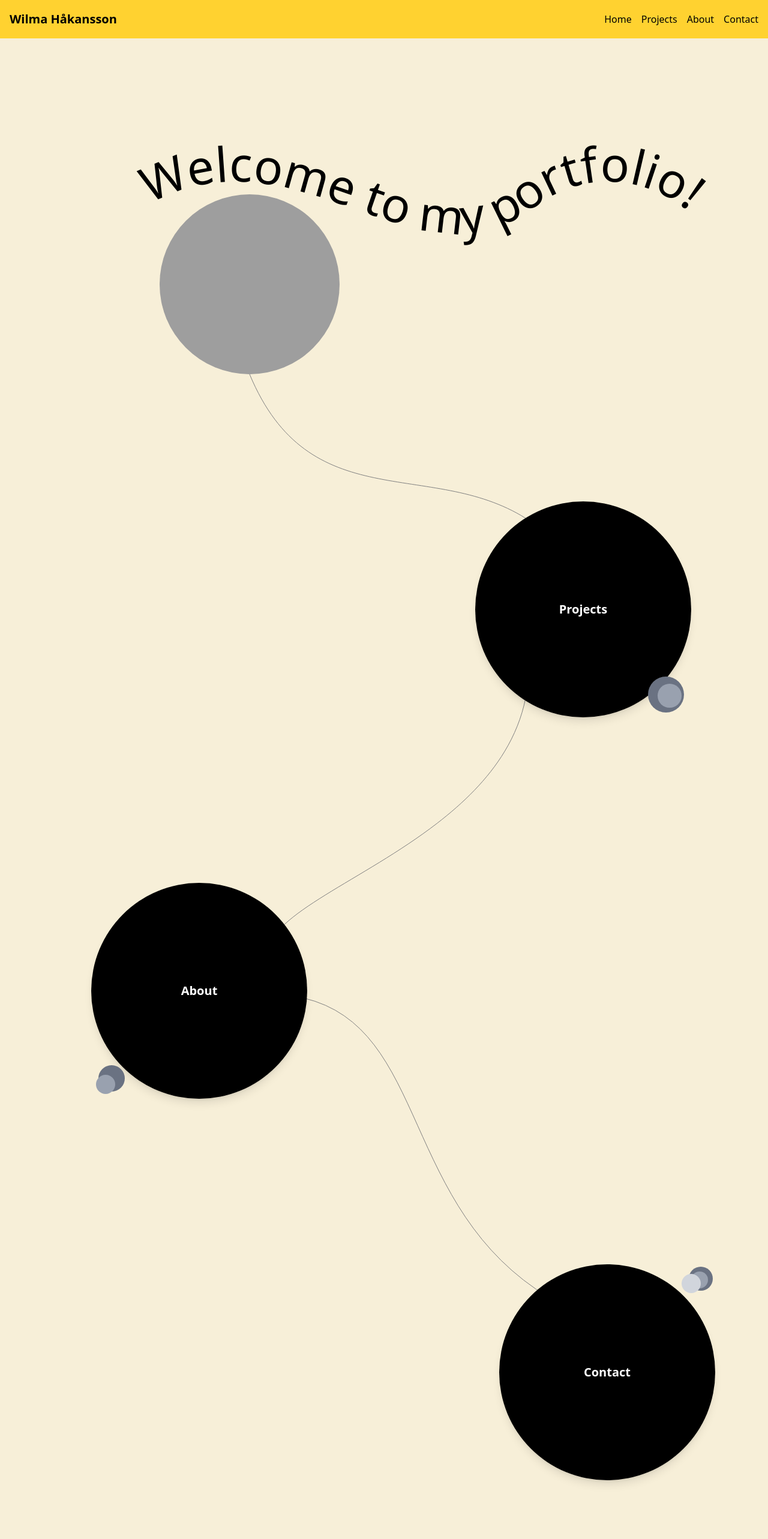
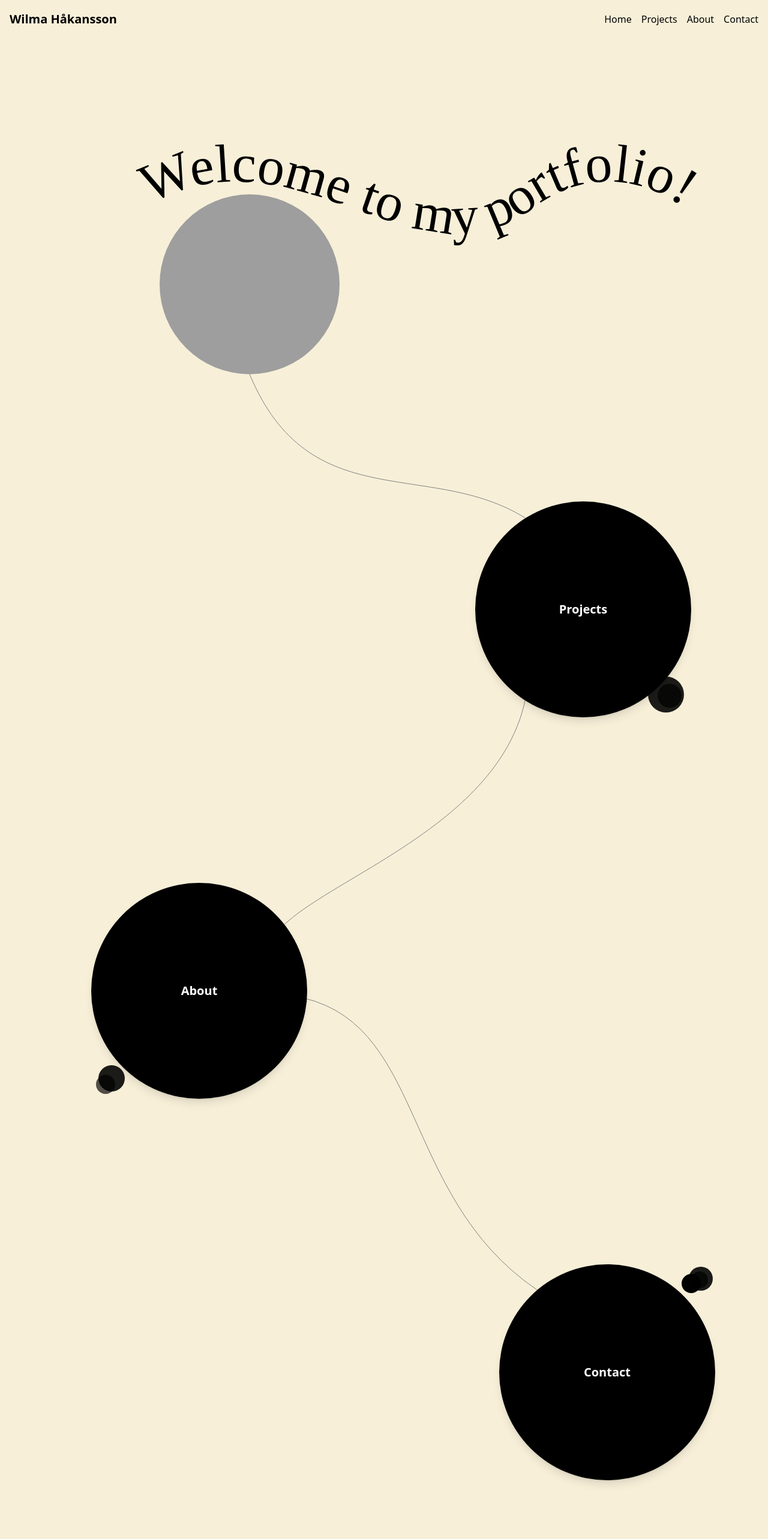
Before and after one commit to gitwilma/portfolio-project, a React (Vite) app: page / in a window 1280 px wide. Shown: the top 2566 px of the page at 60% size. Built offline with nearby package versions, Linux system fonts and the light colour scheme; grey boxes are pictures that could not be loaded.

Commit message:
added animation on small bubbles and changed font on h1

```diff
--- a/src/components/Navbar.tsx
+++ b/src/components/Navbar.tsx
@@ -2,7 +2,7 @@ import { Link } from "react-router-dom";
 
 export default function Navbar() {
   return (
-    <nav className="bg-amber-300">
+    <nav className="#F7EFD8">
       <div className="container mx-auto px-4">
         <div className="flex justify-between items-center h-16">
           <Link to="/" className="text-xl font-bold">
--- a/src/pages/Home.tsx
+++ b/src/pages/Home.tsx
@@ -15,7 +15,7 @@ export default function Home() {
           fill="transparent"
           strokeWidth="1"
         />
-        <text fontSize="80" fill="black">
+        <text fontSize="90" fill="black" fontFamily="AgokaFont">
           <textPath href="#s-curve" startOffset="1%" textAnchor="start">
             Welcome to my portfolio!
           </textPath>
@@ -82,8 +82,8 @@ export default function Home() {
             >
               <span className="text-white text-xl font-bold">Projects</span>
               {/* Små bubblor */}
-              <div className="absolute w-15 h-15 bg-gray-500 rounded-full bottom-2 right-3"></div>
-              <div className="absolute w-10 h-10 bg-gray-400 rounded-full bottom-4 right-4"></div>
+              <div className="absolute w-15 h-15 bg-black rounded-full bottom-2 right-3 pulsing-bubble"></div>
+              <div className="absolute w-10 h-10 bg-black rounded-full bottom-4 right-4 pulsing-bubble"></div>
             </div>
           </div>
 
@@ -95,8 +95,8 @@ export default function Home() {
             >
               <span className="text-white text-xl font-bold">About</span>
               {/* Små bubblor */}
-              <div className="absolute w-11 h-11 bg-gray-500 rounded-full bottom-3 left-3"></div>
-              <div className="absolute w-8 h-8 bg-gray-400 rounded-full bottom-2 left-2"></div>
+              <div className="absolute w-11 h-11 bg-black rounded-full bottom-3 left-3 pulsing-bubble"></div>
+              <div className="absolute w-8 h-8 bg-black rounded-full bottom-2 left-2 pulsing-bubble"></div>
             </div>
           </div>
 
@@ -105,9 +105,9 @@ export default function Home() {
             <div className="w-90 h-90 bg-black rounded-full flex justify-center items-center shadow-lg transform transition-all hover:scale-105 ml-180 mt-5 relative">
               <span className="text-white text-xl font-bold">Contact</span>
               {/* Små bubblor */}
-              <div className="absolute w-10 h-10 bg-gray-500 rounded-full top-1 right-1"></div>
-              <div className="absolute w-7 h-7 bg-gray-400 rounded-full top-3 right-3"></div>
-              <div className="absolute w-8 h-8 bg-gray-300 rounded-full top-4 right-6"></div>
+              <div className="absolute w-10 h-10 bg-black rounded-full top-1 right-1 pulsing-bubble"></div>
+              <div className="absolute w-7 h-7 bg-black rounded-full top-3 right-3 pulsing-bubble"></div>
+              <div className="absolute w-8 h-8 bg-black rounded-full top-4 right-6 pulsing-bubble"></div>
             </div>
           </div>
         </div>
--- a/src/tailwind.css
+++ b/src/tailwind.css
@@ -1 +1,36 @@
 @import "tailwindcss";
+
+@font-face {
+    font-family: "Agoka";
+    src: url("/assets/AgokaFamily.otf") format("truetype");
+    font-weight: normal;
+    font-style: normal;
+  }
+
+  @keyframes pulse {
+    0% {
+      transform: scale(1);
+    }
+    50% {
+      transform: scale(1.2);
+    }
+    100% {
+      transform: scale(1);
+    }
+  }
+
+  .pulsing-bubble {
+    animation: pulse 1.5s ease-in-out infinite;
+  }
+
+  .pulsing-bubble:nth-child(1) {
+    animation-delay: 0s;
+  }
+
+  .pulsing-bubble:nth-child(2) {
+    animation-delay: 0.2s;
+  }
+
+  .pulsing-bubble:nth-child(3) {
+    animation-delay: 0.4s;
+  }
--- a/tailwind.config.ts
+++ b/tailwind.config.ts
@@ -5,7 +5,11 @@ export default {
       "./src/**/*.{js,ts,jsx,tsx}",
     ],
     theme: {
-      extend: {},
+      extend: {
+        fontFamily: {
+          agoka: ["AgokaFont", "sans-serif"],
+        },
+      },
     },
     plugins: [],
   };
```
Also changed, not shown: public/assets/AgokaFamily.otf (added).
